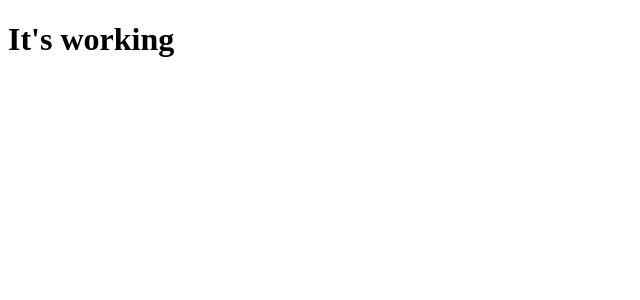
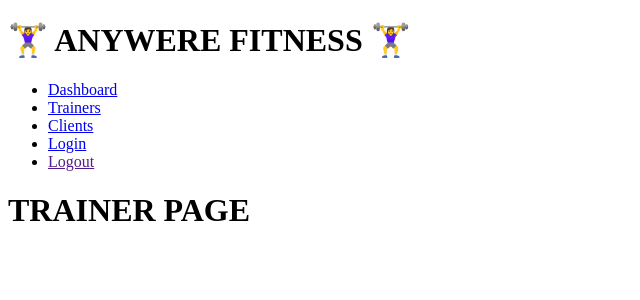
Before and after one commit to Build-Week-AnywhereFitness-2/front-end, a React (Create React App) app: page /trainerpage in a window 1280 px wide. Shown: the top 300 px of the page, without its empty margins (0-640 px from the left). Built offline with nearby package versions, Linux system fonts and the light colour scheme; sample sign-in values are in the browser's storage.

Commit message:
added PrivateRoute.js, axiosWithAuth.js, started outlining App.js

```diff
--- a/src/App.js
+++ b/src/App.js
@@ -1,11 +1,48 @@
 import './App.css';
+import { Route, Switch, Link } from "react-router-dom"
+import { PrivateRoute } from './components/PrivateRoute';
+import TrainerPage from "./components/trainer/Trainerpage"
 
 function App() {
+
+  const logout =() => {
+    localStorage.removeItem("token")
+  }
   return (
     <div className="App">
       <header className="App-header">
-        <h1>It's working</h1>
+        <h1>🏋️‍♀️ ANYWERE FITNESS 🏋️‍♀️</h1>
       </header>
+      <Route>
+        <div>
+          <ul>
+            <li>
+              <Link to="/dashboard">Dashboard</Link>
+            </li>
+            <li>
+              <Link to="/trainerpage">Trainers</Link>
+            </li>
+            <li>
+              <Link to="/client">Clients</Link>
+            </li>
+            <li>
+              <Link to="/login">Login</Link>
+            </li>
+            <li>
+              <Link onClick={logout}>Logout</Link>
+            </li>
+          </ul>
+          <Switch>
+            <Route exact path="/login" component={"login placeholder"} />
+
+            {/* Private Route instead of route? */}
+            <Route exact path="/dashboard" component={"dashboard placeholder"} />
+            <PrivateRoute exact path="/trainerpage">
+              <TrainerPage  />
+            </PrivateRoute>
+          </Switch>
+        </div>
+      </Route>
     </div>
   );
 }
--- a/src/actions/index.js
+++ b/src/actions/index.js
@@ -1,3 +1,5 @@
+import axiosWithAuth from "../utils/axiosWithAuth"
+
 export const FETCH_CLASS_START = "FETCH_CLASS_START"
 export const FETCH_CLASS_SUCCESS = "FETCH_CLASS_SUCCESS"
 export const FETCH_CLASS_FAILURE = "FETCH_CLASS_FAILURE"
@@ -13,3 +15,44 @@ export const PUT_CLASS_FAILURE = "PUT_CLASS_FAILURE"
 export const DELETE_CLASS_START = "DELETE_CLASS_START"
 export const DELETE_CLASS_SUCCESS = "DELETE_CLASS_SUCCESS"
 export const DELETE_CLASS_FAILURE = "DELETE_CLASS_FAILURE"
+
+export const getTrainerClasses = () => dispatch => {
+
+    dispatch({ type: FETCH_CLASS_START })
+
+    axiosWithAuth().get("")
+    .then(res => {
+
+        dispatch({ type: FETCH_CLASS_SUCCESS, payload: res.data })
+    })
+    .catch(err => {
+        dispatch ({ type: FETCH_CLASS_FAILURE, payload: err })
+    })
+
+}
+
+export const postTrainerClasses = (cls) => dispatch => {
+
+    dispatch ({ type: PUT_CLASS_START })
+
+    axiosWithAuth().post("", {})
+    .then(res => {
+        dispatch ({ type: PUT_CLASS_SUCCESS, payload: cls })
+    })
+    .catch(err => {
+        dispatch ({ type: PUT_CLASS_FAILURE, payload: err })
+    })
+}
+
+export const deleteTrainerClass = (id) => dispatch => {
+
+    dispatch ({ type: DELETE_CLASS_START })
+
+    axiosWithAuth().get("")
+    .then(res => {
+        dispatch({ type: DELETE_CLASS_SUCCESS, payload: id })
+    })
+    .catch(err => {
+        dispatch ({ type: DELETE_CLASS_FAILURE, payload: err})
+    })
+}
--- /dev/null
+++ b/src/components/PrivateRoute.js
@@ -0,0 +1,18 @@
+import React from "react"
+import { Route, Redirect } from "react-router-dom"
+
+export function PrivateRoute(props) {
+    const { children, ...rest } = props;
+    return (
+        <Route
+        {...rest}
+        render={({ location }) => {
+            return localStorage.getItem("token") ? (
+                children
+            ) : (
+                <Redirect to={{ pathname: "/", state: { from : location }}}/>
+            )
+        }}
+        />
+    )
+}
--- /dev/null
+++ b/src/components/trainer/Trainerpage.js
@@ -0,0 +1,7 @@
+const TrainerPage = () => {
+    return (
+        <h1>TRAINER PAGE</h1>
+    )
+}
+
+export default TrainerPage
--- /dev/null
+++ b/src/utils/axiosWithAuth.js
@@ -0,0 +1,13 @@
+import axios from "axios"
+
+
+const axiosWithAuth = () => {
+    const token = localStorage.getItem("token");
+
+    return axios.create({
+        baseURL: "",
+        headers: {Authorization: token}
+    })
+}
+
+export default axiosWithAuth
```
